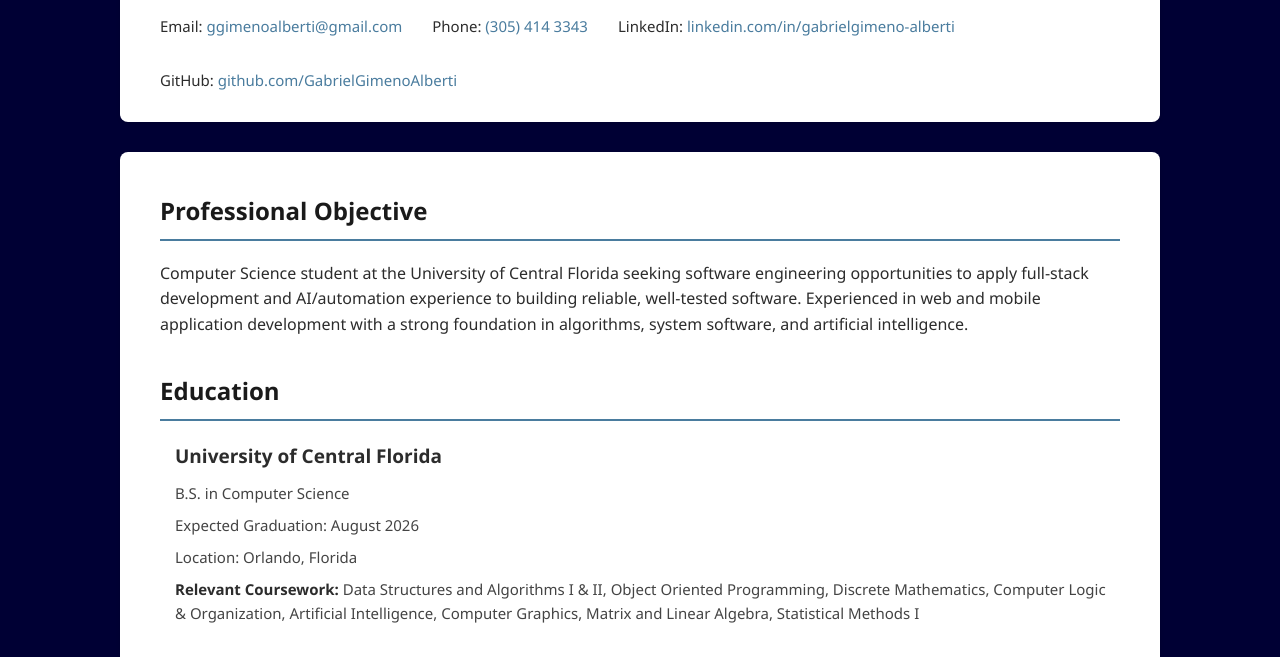
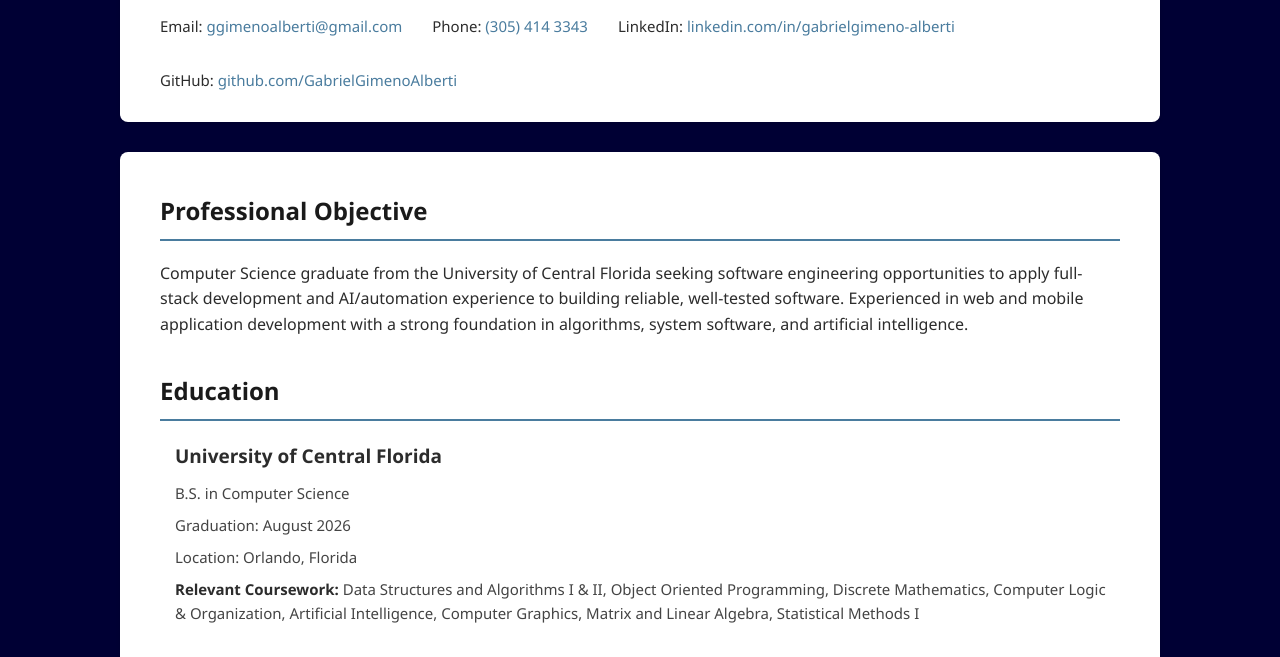
Before and after one commit to GabrielGimenoAlberti/GabrielGimenoAlberti.github.io, a plain HTML site: page index.html in a window 1280 px wide. Shown: the part 139-796 px from the top of the page. Drawn offline with Linux system fonts and the light colour scheme.

Commit message:
Updated resume education section

```diff
--- a/index.html
+++ b/index.html
@@ -22,7 +22,7 @@
     <main>
         <section>
             <h2>Professional Objective</h2>
-            <p>Computer Science student at the University of Central Florida seeking software engineering opportunities to apply full-stack development and AI/automation experience to building reliable, well-tested software. Experienced in web and mobile application development with a strong foundation in algorithms, system software, and artificial intelligence.</p>
+            <p>Computer Science graduate from the University of Central Florida seeking software engineering opportunities to apply full-stack development and AI/automation experience to building reliable, well-tested software. Experienced in web and mobile application development with a strong foundation in algorithms, system software, and artificial intelligence.</p>
         </section>
 
         <section>
@@ -30,7 +30,7 @@
             <article>
                 <h3>University of Central Florida</h3>
                 <p>B.S. in Computer Science</p>
-                <p>Expected Graduation: August 2026</p>
+                <p>Graduation: August 2026</p>
                 <p>Location: Orlando, Florida</p>
                 <p><strong>Relevant Coursework:</strong> Data Structures and Algorithms I & II, Object Oriented Programming, Discrete Mathematics, Computer Logic & Organization, Artificial Intelligence, Computer Graphics, Matrix and Linear Algebra, Statistical Methods I</p>
             </article>
```
